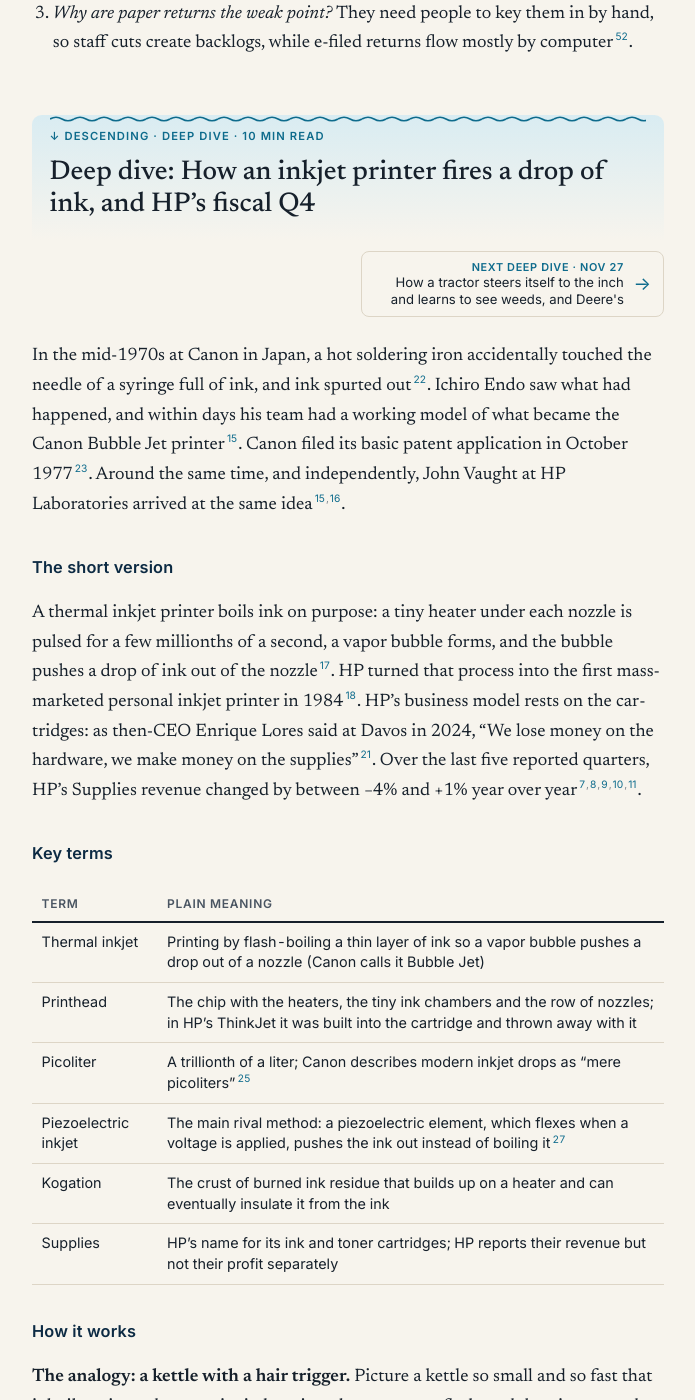
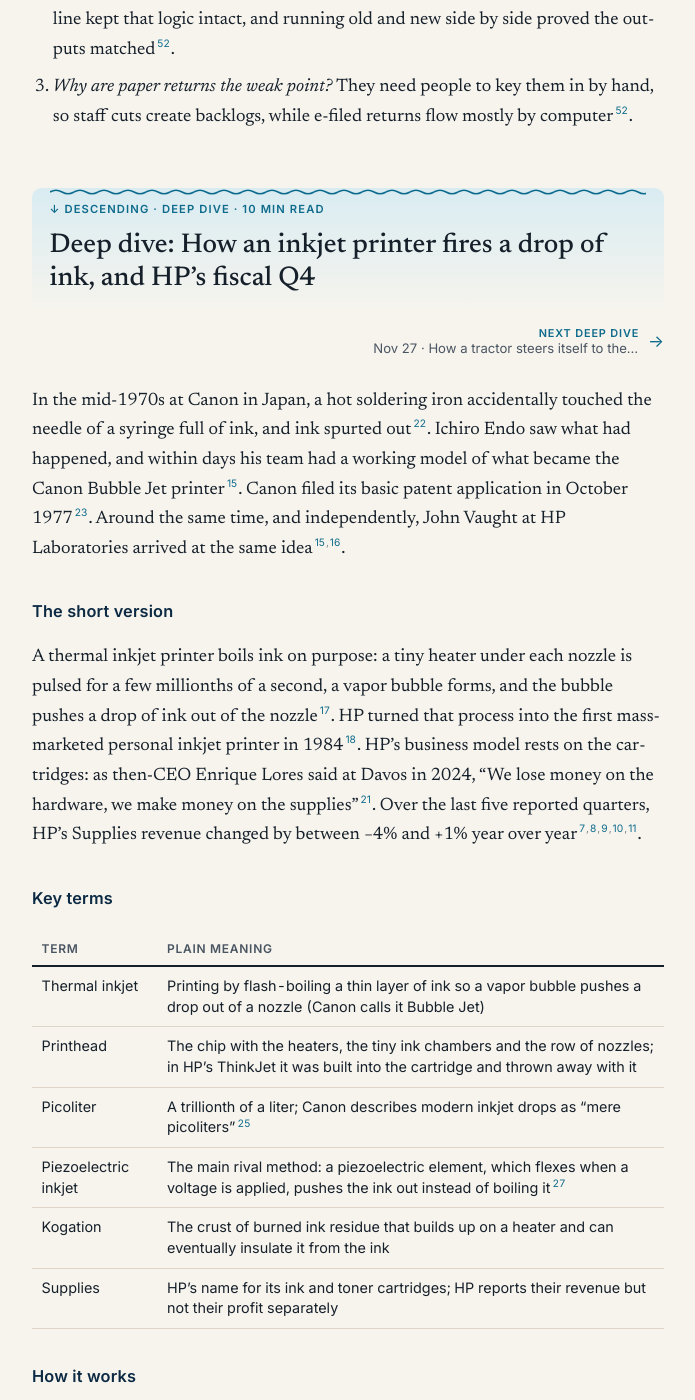
Before and after one commit to dailydeepdive/dailydeepdive.github.io, a Jekyll site: the page built from _posts/2026-11-26-how-an-inkjet-printer-fires-a-drop-of-ink-and-hp-s-fiscal-q4.md, in a window 1280 px wide and 1400 px high, scrolled down 7737 px. Shown: the whole window, without its empty margins (292-987 px from the left). Built offline with Jekyll 4.4.1, drawn with Linux system fonts in a browser that asks for light colours; comment, search, counter and statistics services are not loaded; some of the changed text lies outside the part shown.

Commit message:
Cleaner previous/next rows at the top of each post and deep dive; cache-bust CSS
Co-Authored-By: Claude Opus 5.5 <noreply@anthropic.com>
Claude-Session: https://claude.ai/code/session_01XLPcKfqwu3bDDrVVw5JAYi

```diff
--- /dev/null
+++ b/_includes/pn-row.html
@@ -0,0 +1 @@
+{% if page.previous or page.next %}<nav class="pn-row {{ pn_class }}" aria-label="Other {{ pn_noun }}s">{% if page.previous %}<a class="pn-prev" href="{{ page.previous.url | relative_url }}{{ pn_anchor }}" title="{{ page.previous.title | escape }}"><span class="pn-arrow" aria-hidden="true">&larr;</span><span class="pn-text"><span class="pn-label">Previous {{ pn_noun }}</span><span class="pn-title">{{ page.previous.date | date: "%b %-d" }} &middot; {{ page.previous.title }}</span></span></a>{% else %}<span></span>{% endif %}{% if page.next %}<a class="pn-next" href="{{ page.next.url | relative_url }}{{ pn_anchor }}" title="{{ page.next.title | escape }}"><span class="pn-text"><span class="pn-label">Next {{ pn_noun }}</span><span class="pn-title">{{ page.next.date | date: "%b %-d" }} &middot; {{ page.next.title }}</span></span><span class="pn-arrow" aria-hidden="true">&rarr;</span></a>{% endif %}</nav>{% endif %}
--- a/_layouts/default.html
+++ b/_layouts/default.html
@@ -8,7 +8,7 @@
   <link rel="preconnect" href="https://fonts.googleapis.com">
   <link rel="preconnect" href="https://fonts.gstatic.com" crossorigin>
   <link href="https://fonts.googleapis.com/css2?family=Newsreader:ital,opsz,wght@0,6..72,400;0,6..72,500;0,6..72,600;1,6..72,400&family=Inter:wght@400;500;600&display=swap" rel="stylesheet">
-  <link rel="stylesheet" href="{{ '/assets/css/site.css' | relative_url }}">
+  <link rel="stylesheet" href="{{ '/assets/css/site.css' | relative_url }}?v={{ site.time | date: '%s' }}">
   <link rel="icon" href="{{ '/assets/favicon.svg' | relative_url }}" type="image/svg+xml">
 </head>
 <body>
@@ -43,6 +43,6 @@
       <p class="fine">&copy; {{ 'now' | date: '%Y' }} {{ site.author }} &middot; Sources are credited on every post &middot; <a href="{{ '/feed.xml' | relative_url }}">Subscribe via RSS</a></p>
     </div>
   </footer>
-  {% if site.poll_api and site.poll_api != "" %}<script src="{{ '/assets/js/poll.js' | relative_url }}" defer></script>{% endif %}
+  {% if site.poll_api and site.poll_api != "" %}<script src="{{ '/assets/js/poll.js' | relative_url }}?v={{ site.time | date: '%s' }}" defer></script>{% endif %}
 </body>
 </html>
--- a/_layouts/post.html
+++ b/_layouts/post.html
@@ -9,6 +9,7 @@ layout: default
 {% if page.deep_minutes %}{% assign dd_minutes = page.deep_minutes %}{% endif %}
 {% assign has_dd = false %}{% if content contains 'id="deep-dive"' %}{% assign has_dd = true %}{% endif %}
 <article class="post wrap-narrow">
+  {% assign pn_anchor = "" %}{% assign pn_noun = "briefing" %}{% assign pn_class = "pn-top" %}{% include pn-row.html %}
   <header class="post-header">
     <p class="kicker">
       <time datetime="{{ page.date | date_to_xmlschema }}">{{ page.date | date: "%A, %B %-d, %Y" }}</time>
@@ -32,7 +33,7 @@ layout: default
   {% endif %}
 
   <div class="post-body">
-    {% capture dd_nav %}{% if page.previous or page.next %}<nav class="dd-nav" aria-label="Other deep dives">{% if page.previous %}<a class="dd-prev" href="{{ page.previous.url | relative_url }}#deep-dive" title="{{ page.previous.title | escape }}"><span class="dd-arrow" aria-hidden="true">&larr;</span><span class="dd-nav-text"><small>Previous deep dive &middot; {{ page.previous.date | date: "%b %-d" }}</small>{{ page.previous.title }}</span></a>{% else %}<span></span>{% endif %}{% if page.next %}<a class="dd-next" href="{{ page.next.url | relative_url }}#deep-dive" title="{{ page.next.title | escape }}"><span class="dd-nav-text"><small>Next deep dive &middot; {{ page.next.date | date: "%b %-d" }}</small>{{ page.next.title }}</span><span class="dd-arrow" aria-hidden="true">&rarr;</span></a>{% endif %}</nav>{% endif %}{% endcapture %}
+    {% assign pn_anchor = "#deep-dive" %}{% assign pn_noun = "deep dive" %}{% assign pn_class = "pn-dd" %}{% capture dd_nav %}{% include pn-row.html %}{% endcapture %}
     {% assign body = content | replace: '<div class="dd-nav-slot"></div>', dd_nav %}
     {% if has_dd %}{% capture dd_attr %}id="deep-dive" data-minutes="{{ dd_minutes }}"{% endcapture %}{{ body | replace: 'id="deep-dive"', dd_attr }}{% else %}{{ body }}{% endif %}
   </div>
--- a/assets/css/site.css
+++ b/assets/css/site.css
@@ -273,14 +273,17 @@ sup.cite a:hover { text-decoration: underline; }
 .poll-stats strong { color: var(--ink); }
 @media (max-width: 560px) { .poll-form { grid-template-columns: 3.6rem 1fr; } .poll-button { grid-column: 1 / -1; } }
 
-/* Previous / next deep dive, at the top of the deep dive */
-.dd-nav { display: flex; justify-content: space-between; gap: 1rem; margin: -.4rem 0 1.6rem; font-family: var(--sans); }
-.dd-nav a { display: flex; align-items: center; gap: .6rem; max-width: 48%; padding: .5rem .75rem; border: 1px solid var(--rule); border-radius: .5rem; background: var(--paper); color: var(--ink); text-decoration: none; font-size: .82rem; line-height: 1.3; }
-.dd-nav a:hover { border-color: var(--accent); color: var(--accent); }
-.dd-nav .dd-next { margin-left: auto; text-align: right; }
-.dd-nav-text { display: flex; flex-direction: column; overflow: hidden; }
-.dd-nav-text small { color: var(--accent); font-size: .68rem; font-weight: 600; letter-spacing: .06em; text-transform: uppercase; }
-.dd-nav-text { display: -webkit-box; -webkit-line-clamp: 3; -webkit-box-orient: vertical; }
-.dd-nav-text small { display: block; }
-.dd-arrow { font-size: 1.15rem; color: var(--accent); flex: none; }
-@media (max-width: 560px) { .dd-nav a { max-width: 100%; } .dd-nav { flex-direction: column; } .dd-nav .dd-next { margin-left: 0; } }
+/* Previous / next rows: at the top of each post and at the top of the deep dive */
+.pn-row { display: flex; justify-content: space-between; align-items: flex-start; gap: 1.5rem; font-family: var(--sans); font-size: .82rem; line-height: 1.35; }
+.pn-row a { display: flex; align-items: center; gap: .55rem; min-width: 0; max-width: 46%; color: var(--ink-soft); text-decoration: none; }
+.pn-row .pn-next { margin-left: auto; text-align: right; }
+.pn-text { display: flex; flex-direction: column; min-width: 0; }
+.pn-label { font-size: .68rem; font-weight: 600; letter-spacing: .08em; text-transform: uppercase; color: var(--accent); }
+.pn-title { white-space: nowrap; overflow: hidden; text-overflow: ellipsis; }
+.pn-arrow { flex: none; font-size: 1.05rem; color: var(--accent); transition: transform .15s ease; }
+.pn-row a:hover .pn-title { color: var(--ink); text-decoration: underline; text-underline-offset: .2em; }
+.pn-row .pn-prev:hover .pn-arrow { transform: translateX(-3px); }
+.pn-row .pn-next:hover .pn-arrow { transform: translateX(3px); }
+.pn-top { padding-bottom: .9rem; margin-bottom: 1.6rem; border-bottom: 1px solid var(--rule); }
+.pn-dd { margin: -.3rem 0 1.8rem; }
+@media (max-width: 560px) { .pn-row a { max-width: 48%; } .pn-title { white-space: normal; display: -webkit-box; -webkit-line-clamp: 2; -webkit-box-orient: vertical; } }
```
